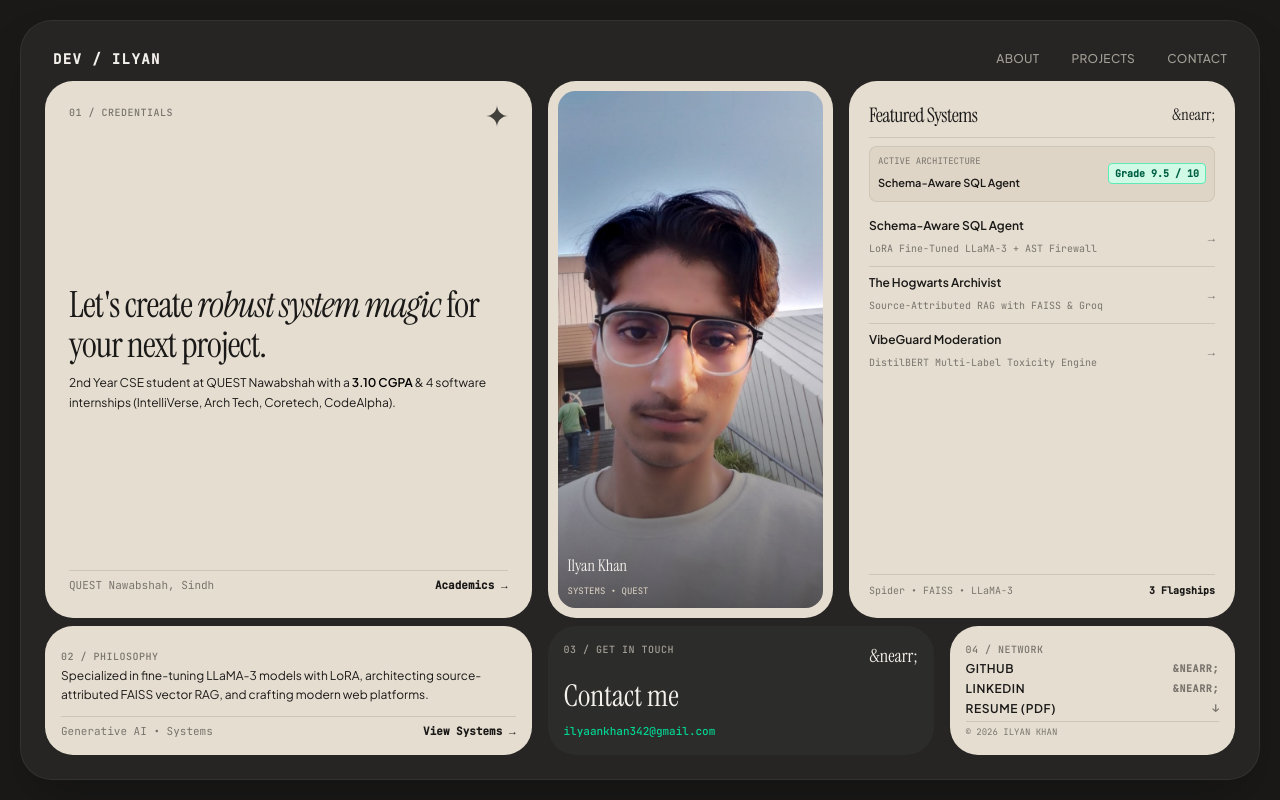
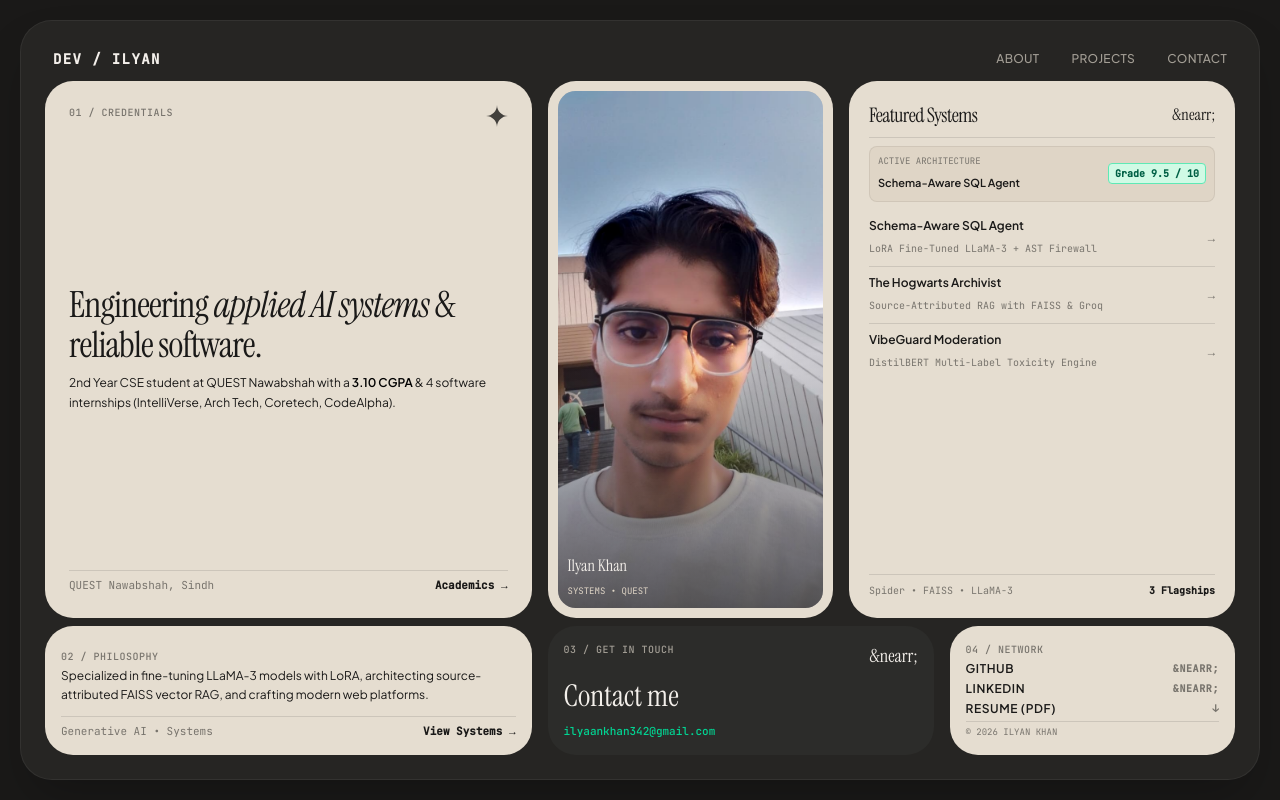
Before and after one commit to Ilyan321/Portfolio, a Next.js app: page / in a window 1280 px wide. Built offline with nearby package versions, Linux system fonts and the light colour scheme.

Commit message:
style: replace generic headline with authentic engineering statement

```diff
--- a/components/home-view.tsx
+++ b/components/home-view.tsx
@@ -157,11 +157,11 @@ export function HomeView() {
         </header>
 
         {/* =================================================================== */}
-        {/* 2. MAIN BENTO GRID - TOP ROW (CENTERED PORTRAIT 4.5 / 3 / 4.5)      */}
+        {/* 2. MAIN BENTO GRID - TOP ROW (CENTERED PORTRAIT)                    */}
         {/* =================================================================== */}
         <div className="grid grid-cols-1 lg:grid-cols-12 gap-3 sm:gap-4 flex-1 min-h-0 py-1.5 sm:py-2">
 
-          {/* Top-Left Card: 01 / CREDENTIALS (Decreased to 4.5/5 cols for centered photo) */}
+          {/* Top-Left Card: 01 / CREDENTIALS */}
           <div className="lg:col-span-5 sand-card p-4 sm:p-6 flex flex-col justify-between relative overflow-hidden h-full">
             <div className="flex items-start justify-between">
               <span className="text-[10px] font-mono-code uppercase tracking-wider text-[#78746D] font-medium">
@@ -184,10 +184,10 @@ export function HomeView() {
               </svg>
             </div>
 
-            {/* Headline with Italic Emphasis & Academic Credentials */}
+            {/* Authentic Engineering Headline */}
             <div className="space-y-2 my-auto py-1">
               <h1 className="font-serif-display text-2xl sm:text-3xl lg:text-[2.25rem] leading-[1.12] text-[#1A1918] tracking-tight">
-                Let&apos;s create <span className="italic font-normal">robust system magic</span> for your next project.
+                Engineering <span className="italic font-normal">applied AI systems</span> &amp; reliable software.
               </h1>
               <p className="text-[11px] sm:text-xs font-sans-clean text-[#1A1918] leading-relaxed line-clamp-3">
                 2nd Year CSE student at QUEST Nawabshah with a <strong className="font-semibold text-black">3.10 CGPA</strong> &amp; 4 software internships (IntelliVerse, Arch Tech, Coretech, CodeAlpha).
@@ -206,7 +206,7 @@ export function HomeView() {
             </div>
           </div>
 
-          {/* Portrait Card (Top-Center, Exactly 3 cols in the middle) */}
+          {/* Portrait Card (Top-Center, 3 cols) */}
           <div className="lg:col-span-3 sand-card p-2 sm:p-2.5 flex items-center justify-center relative overflow-hidden h-full">
             <div className="w-full h-full rounded-[1.1rem] overflow-hidden relative shadow-inner bg-[#DFD5C6]">
               {/* eslint-disable-next-line @next/next/no-img-element */}
@@ -288,11 +288,11 @@ export function HomeView() {
         </div>
 
         {/* =================================================================== */}
-        {/* 3. BOTTOM BENTO ROW (SYMMETRIC 5 / 4 / 3 COLUMNS)                   */}
+        {/* 3. BOTTOM BENTO ROW                                                 */}
         {/* =================================================================== */}
         <div className="grid grid-cols-1 md:grid-cols-12 gap-3 sm:gap-4 shrink-0">
 
-          {/* Philosophy Card (Bottom-Left, Decreased to 5 cols) */}
+          {/* Philosophy Card (Bottom-Left, 5 cols) */}
           <div className="md:col-span-5 sand-card p-3.5 sm:p-4 flex flex-col justify-between space-y-1.5">
             <div className="space-y-1">
               <span className="text-[10px] font-mono-code uppercase tracking-wider text-[#78746D] font-medium">
```
